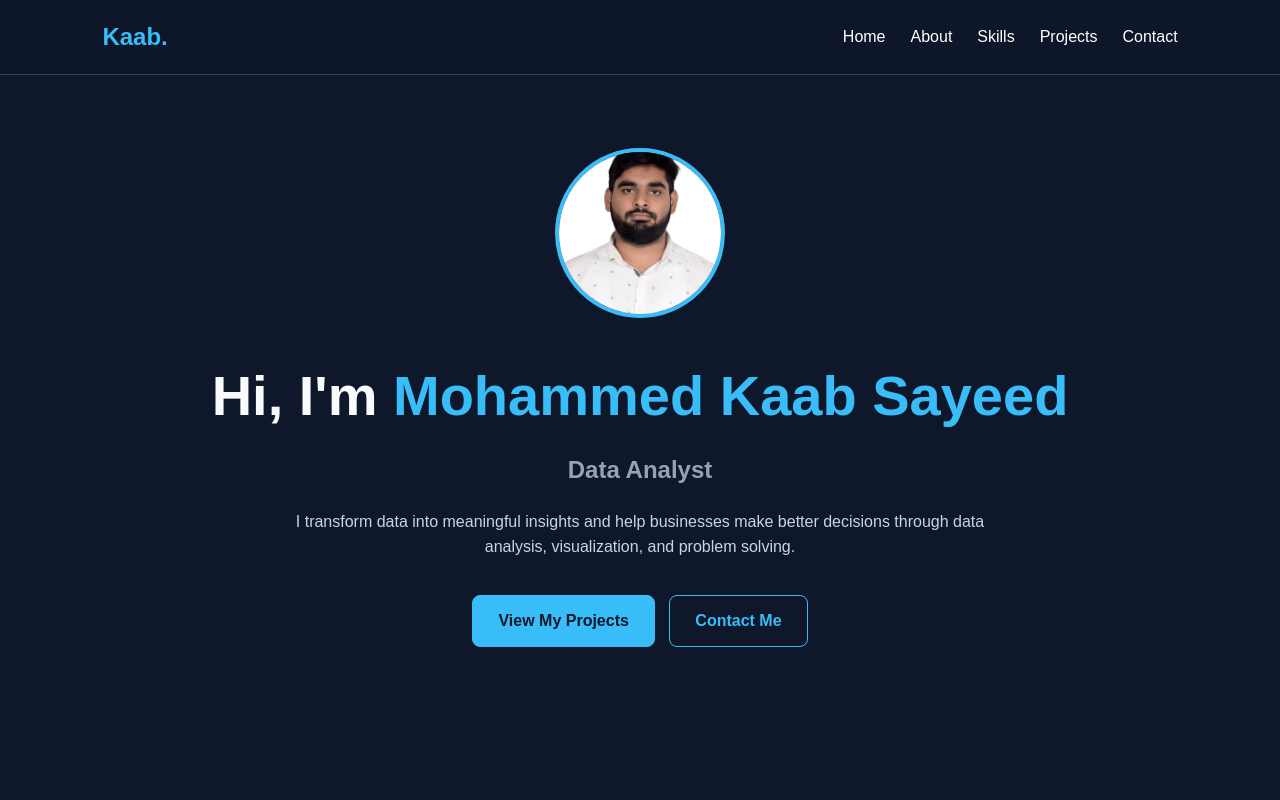
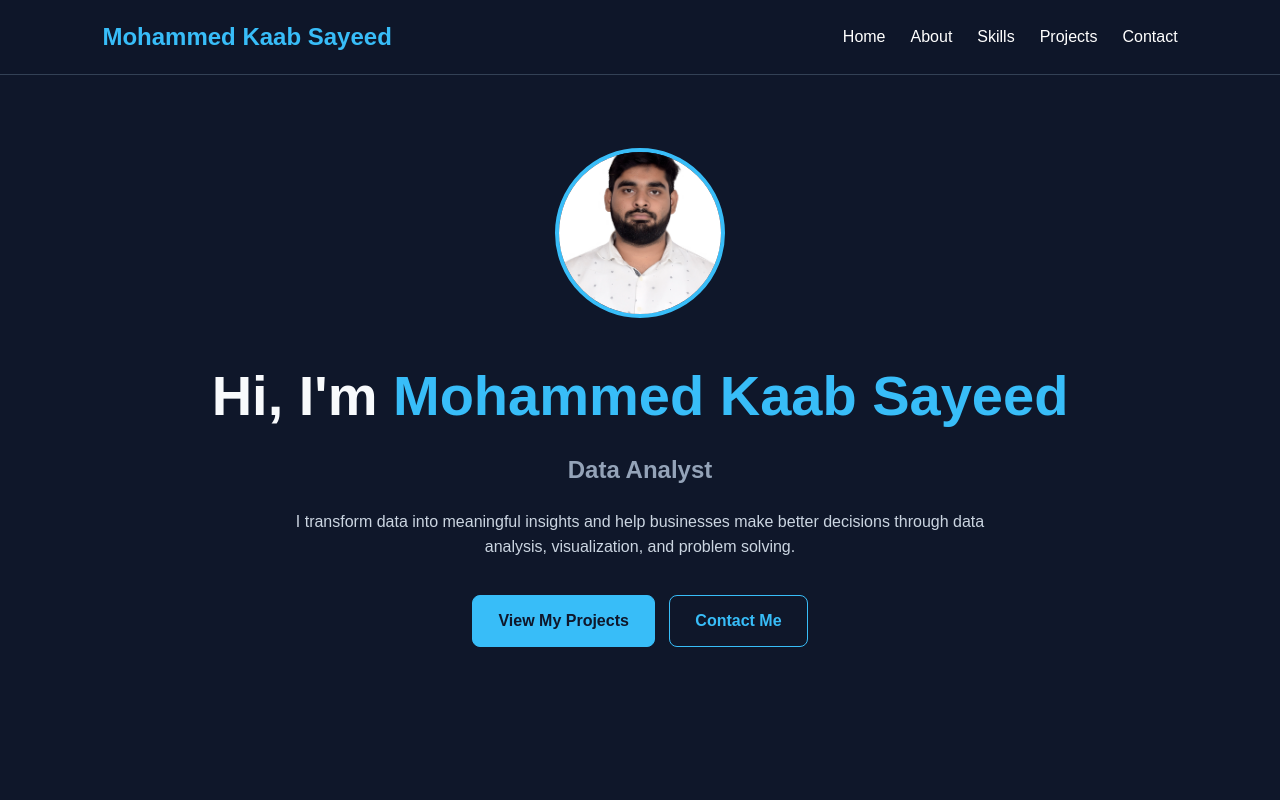
Before and after one commit to KaabSayeed/kaab-portfolio, a plain HTML site: page index.html in a window 1280 px wide. Shown: the top 800 px of the page. Drawn offline with Linux system fonts and the light colour scheme.

Commit message:
index.html

```diff
--- a/index.html
+++ b/index.html
@@ -250,7 +250,7 @@
 
     <!-- NAVIGATION -->
     <nav>
-        <h2>Kaab.</h2>
+        <h2>Mohammed Kaab Sayeed</h2>
 
         <ul>
             <li><a href="#home">Home</a></li>
```
